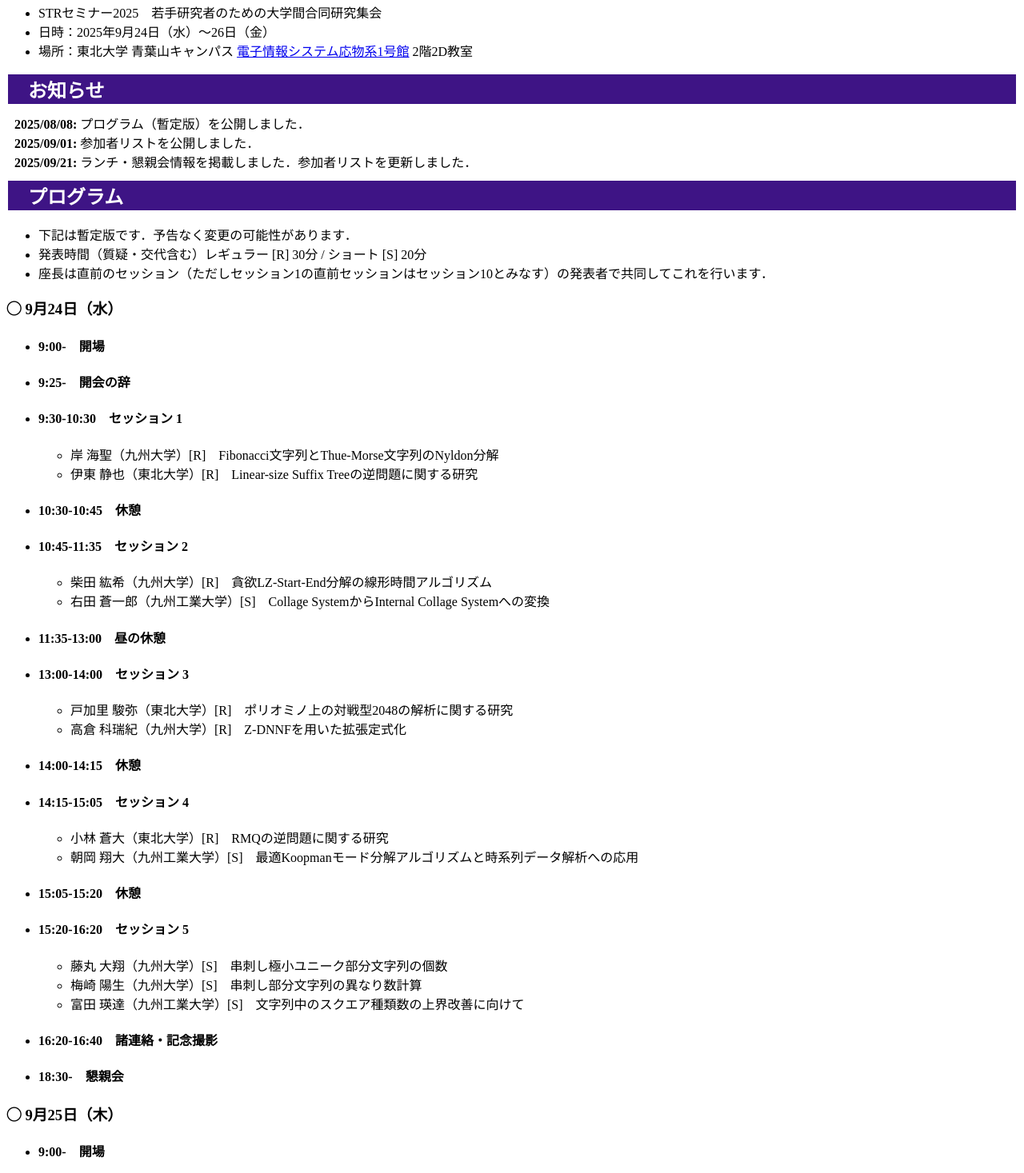
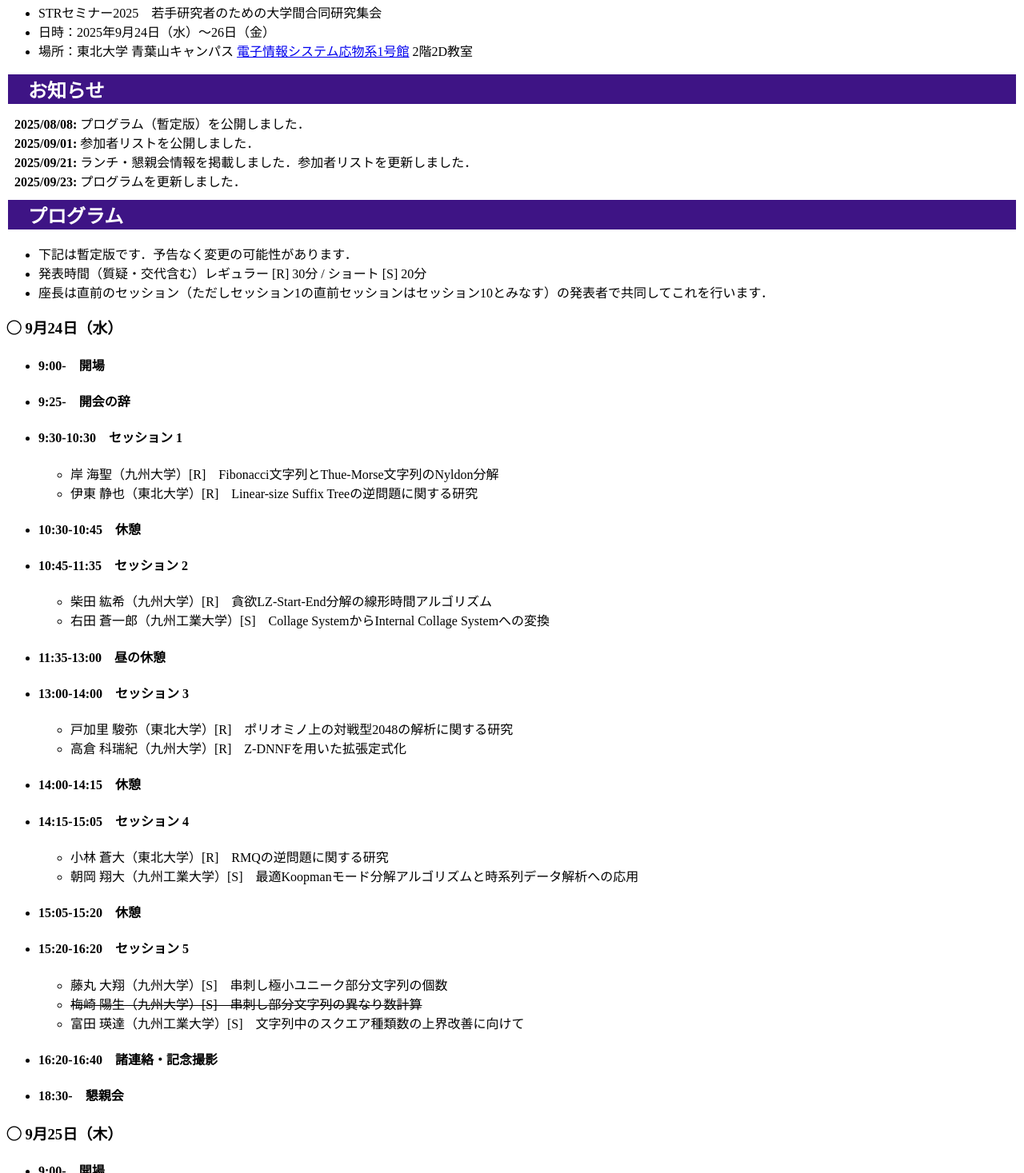
Before and after one commit to str-seminar/str-seminar.github.io, a plain HTML site: page 2025/index.html in a window 1280 px wide. Shown: the part 248-1715 px from the top of the page at 80% size. Drawn offline with Linux system fonts and the light colour scheme.

Commit message:
a talk canceled

```diff
--- a/2025/index.html
+++ b/2025/index.html
@@ -53,7 +53,8 @@
     <div style="padding:10px;">
         <b>2025/08/08:</b> プログラム（暫定版）を公開しました．<br>
         <b>2025/09/01:</b> 参加者リストを公開しました．<br>
-        <b>2025/09/21:</b> ランチ・懇親会情報を掲載しました．参加者リストを更新しました．
+        <b>2025/09/21:</b> ランチ・懇親会情報を掲載しました．参加者リストを更新しました．<br>
+        <b>2025/09/23:</b> プログラムを更新しました．
     </div>
     <table width="100%" id="programme">
         <tbody>
@@ -104,7 +105,7 @@
         <li> <h4>15:20-16:20　セッション 5</h4> </li>
         <ul>
             <li>藤丸 大翔（九州大学）[S]　串刺し極小ユニーク部分文字列の個数</li>
-            <li>梅崎 陽生（九州大学）[S]　串刺し部分文字列の異なり数計算</li>
+            <li><del>梅崎 陽生（九州大学）[S]　串刺し部分文字列の異なり数計算</del></li>
             <li>富田 瑛達（九州工業大学）[S]　文字列中のスクエア種類数の上界改善に向けて</li>
         </ul>
         <li> <h4>16:20-16:40　諸連絡・記念撮影</h4> </li>
```
